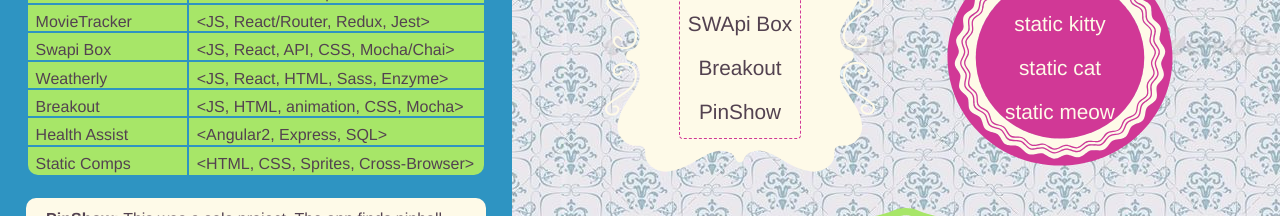
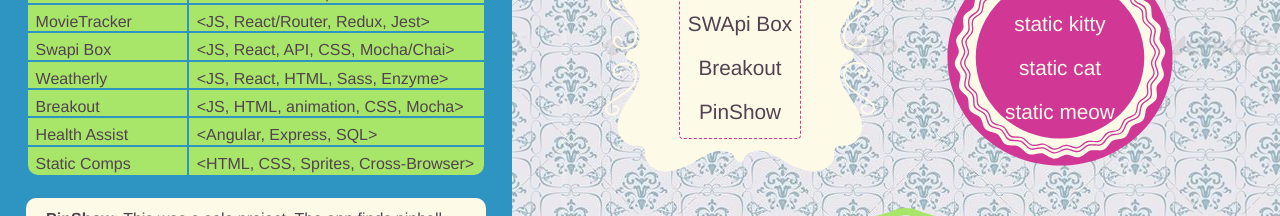
Before and after one commit to jennPeavler/personal-site, a React (Create React App) app: page / in a window 1280 px wide. Shown: the part 1540-1756 px from the top of the page. Built offline with nearby package versions, Linux system fonts and the light colour scheme.

Commit message:
updated angular2 to angular on Health Assist

```diff
--- a/src/components/Projects/Projects.js
+++ b/src/components/Projects/Projects.js
@@ -57,7 +57,7 @@ export const Projects = () => {
                   <p>Health Assist</p>
                 </td>
                 <td className='col-2'>
-                  <p>{'<Angular2, Express, SQL>'}</p>
+                  <p>{'<Angular, Express, SQL>'}</p>
                 </td>
               </tr>
               <tr>
@@ -82,7 +82,7 @@ export const Projects = () => {
           <p className='center'>•</p>
           <p><span className='bold'>Breakout:</span>  I built this app with one other developer.  This is a take on the classic breakout/arcanoid game.  Through building this app, I learned a lot about file structure and separating logic into different components.  This makes the app more manageable and also easier to test.  I also learned how to work with HTML Canvas in order to draw shapes on the page as well as make animations.</p>
           <p className='center'>•</p>
-          <p><span className='bold'>Health Assist:</span>  I built this project with my partner as a side project between class projects at Turing.  The app allows a user to log health information and view the information in a line chart.  Through building this project, I learned to use Angular2 and Canvas JS.  I became more familiar with integrating an Express backend and using SQL to manage user data.  I also learned that it is possible and very fun to have side projects!</p>
+          <p><span className='bold'>Health Assist:</span>  I built this project with my partner as a side project between class projects at Turing.  The app allows a user to log health information and view the information in a line chart.  Through building this project, I learned to use Angular and Canvas JS.  I became more familiar with integrating an Express backend and using SQL to manage user data.  I also learned that it is possible and very fun to have side projects!</p>
           <p className='center'>•</p>
           <p><span className='bold'>Static Comps:</span>  These projects were solo projects.  I was given static comps and was told to duplicate the comps using only HTML and CSS.  I was not given any assets and was told that I had creative license with the icons, font and color pallete.  The site had to uphold the integrity of the comp layout and had to be responsive.  I really enjoyed re-creating these comps and it was nice to let my creativity and attention to detail shine.  I also became very proficient at aquiring and manipulating images and icons.</p>
         </article>
```
